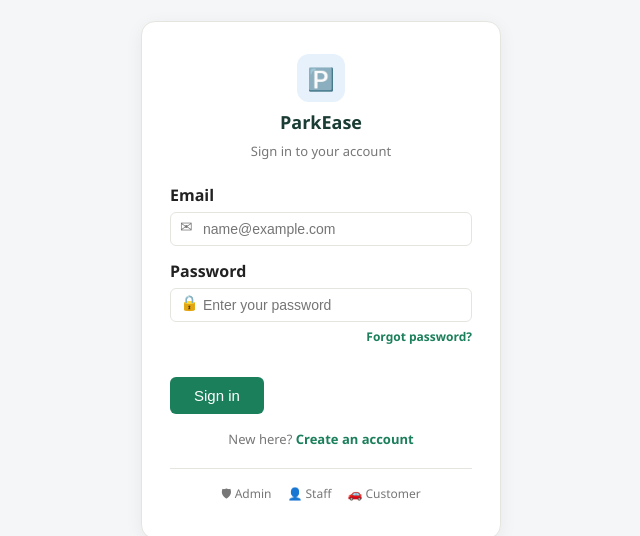
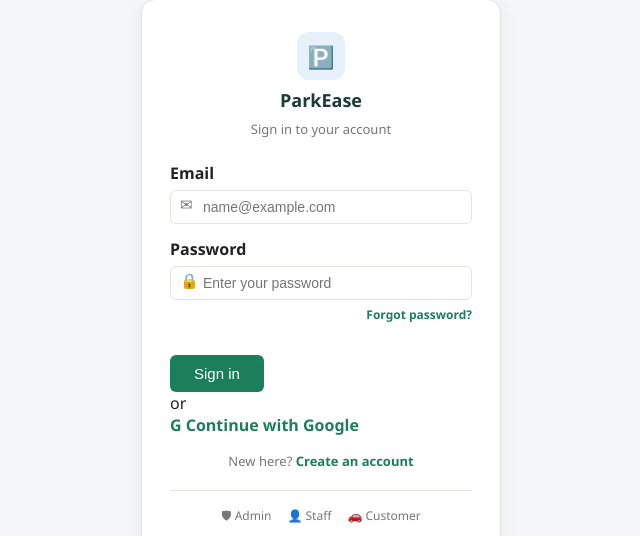
Before and after one commit to rudrasarkar2006/Car-Parking-Management-System, a PHP site: page /login.php in a window 1280 px wide. Shown: the part 80-616 px from the top of the page, without its empty margins (319-959 px from the left). Run offline with PHP 8.4, Linux system fonts and the light colour scheme.

Commit message:
Add Google Sign-In support

```diff
--- a/login.php
+++ b/login.php
@@ -40,6 +40,11 @@
             <button type="submit">Sign in</button>
         </form>
 
+        <div class="oauth-divider"><span>or</span></div>
+        <a class="google-signin" href="google_login.php">
+            <span class="google-g">G</span> Continue with Google
+        </a>
+
         <p style="text-align:center;font-size:13px;color:#777;margin-top:1rem;">
             New here? <a href="register.php">Create an account</a>
         </p>
```
